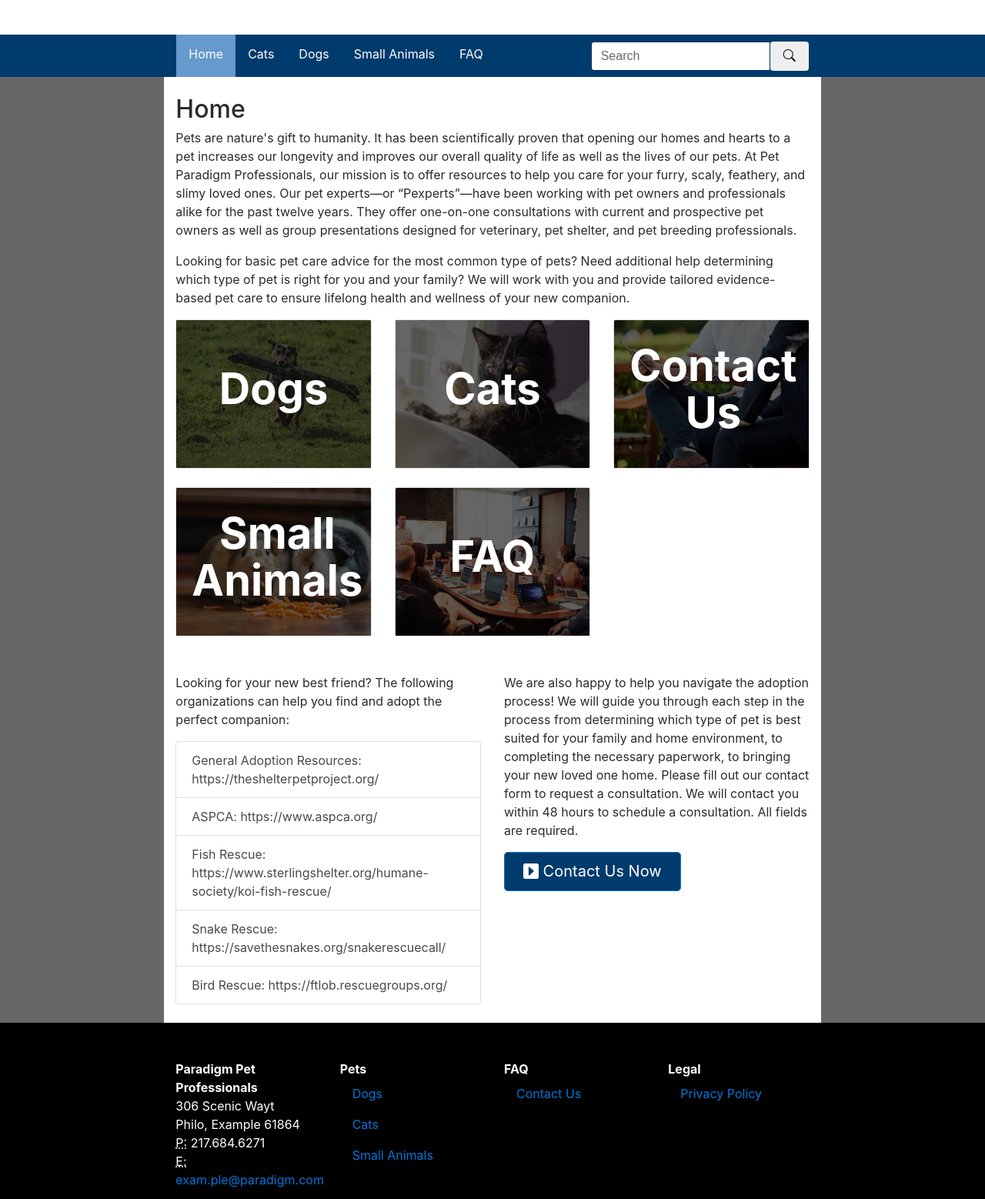
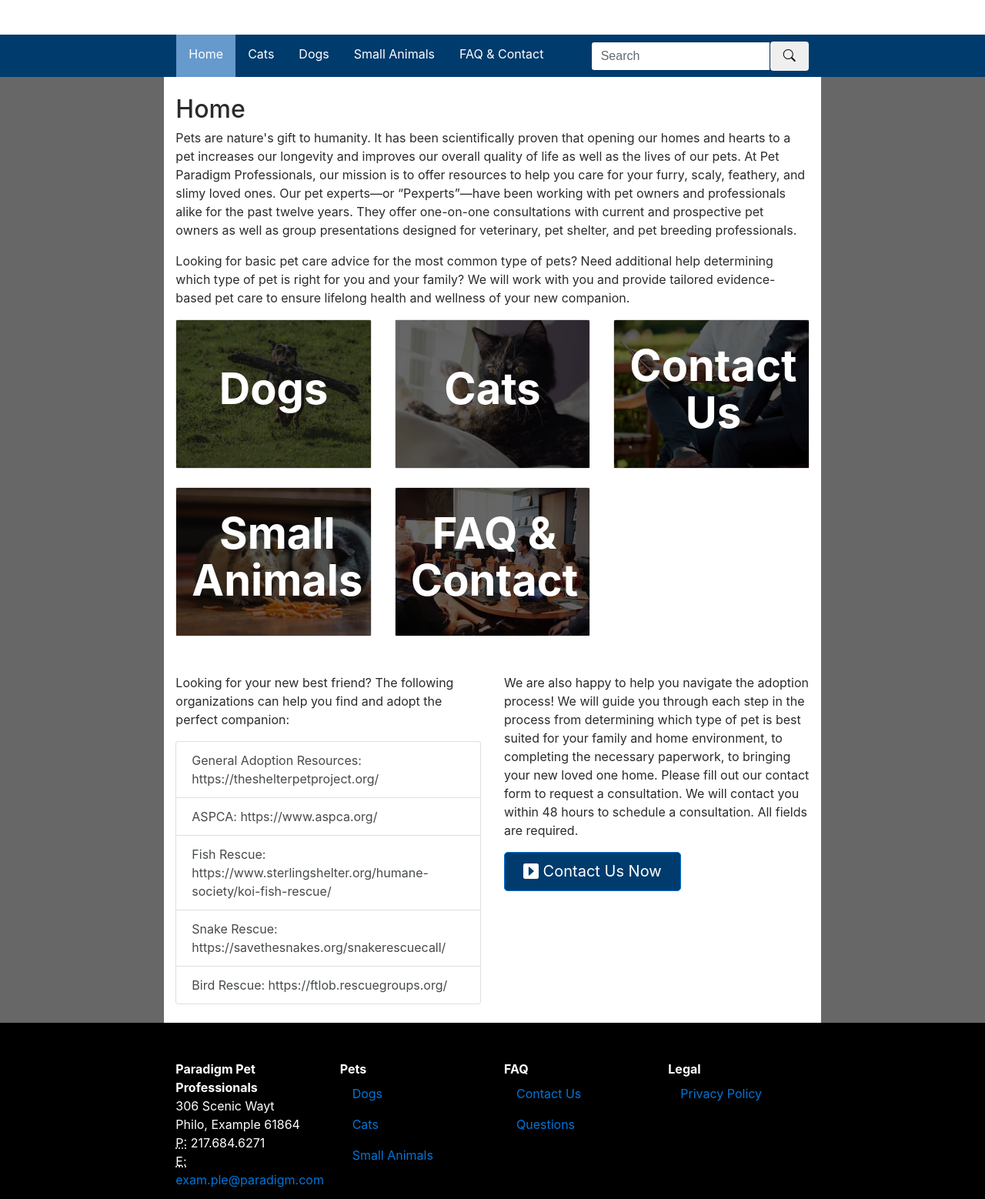
Before and after one commit to iwatts/isaacwattsC773, a plain HTML site: page index.html in a window 1280 px wide. Shown: the part 201-1759 px from the top of the page at 77% size. Drawn offline with nearby package versions, Linux system fonts and the light colour scheme.

Commit message:
Navigation tweak

```diff
--- a/index.html
+++ b/index.html
@@ -55,7 +55,7 @@
 									<a class="nav-link stretched-link" href="small-animals.html">Small Animals</a>
 								</li>
 								<li class="nav-item nav-hover">
-									<a class="nav-link stretched-link" href="faq.html">FAQ</a>
+									<a class="nav-link stretched-link" href="faq.html">FAQ & Contact</a>
 								</li>
 								<li class="nav-item ml-md-auto">
 									<div class="input-group mb-2 mt-1">
@@ -162,7 +162,7 @@
 								<img class="card-img-top" alt="Bootstrap Thumbnail First" src="assets/image3.jpg">
 								<div class="card-img-overlay d-flex">
 									<h5 class="card-title align-self-center mx-auto font-weight-bold display-4">
-										FAQ
+										FAQ & Contact
 									</h5>
 								</div>
 							</div>
@@ -231,7 +231,7 @@
 										<strong>Pets</strong>
 									</li>
 									<li class="nav-item">
-										<a class="nav-link" href="dogs.html0">Dogs</a>
+										<a class="nav-link" href="dogs.html">Dogs</a>
 									</li>
 									<li class="nav-item">
 										<a class="nav-link" href="cats.html">Cats</a>
@@ -248,6 +248,9 @@
 									</li>
 									<li class="nav-item">
 										<a class="nav-link" href="faq.html#contact-form">Contact Us</a>
+									</li>
+									<li class="nav-item">
+										<a class="nav-link" href="faq.html">Questions</a>
 									</li>
 								</ul>
 							</div>
```
Also changed, not shown: cats.html (+4 -1 lines), dogs.html (+4 -1 lines), faq.html (+3 -0 lines), small-animals.html (+4 -1 lines).
